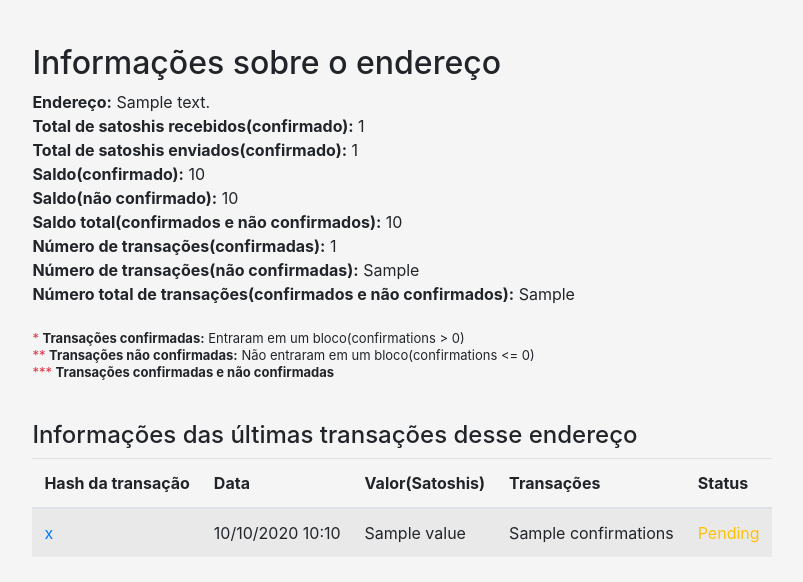
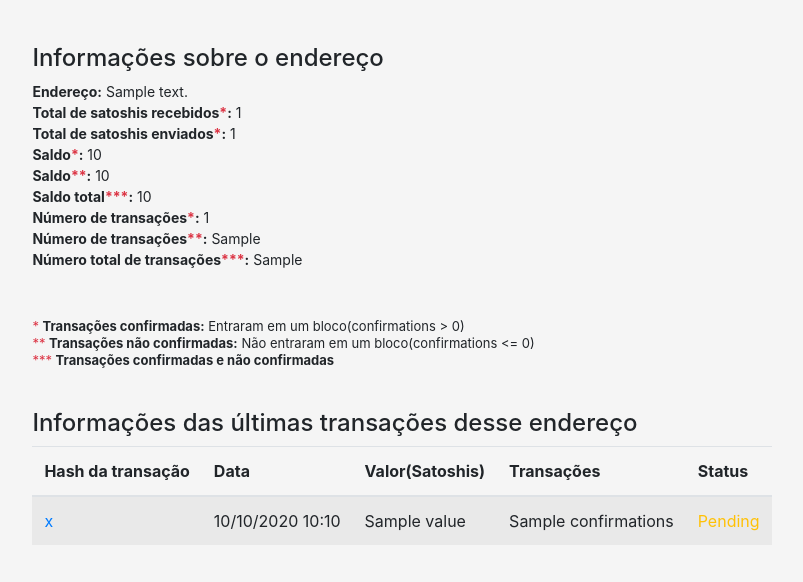
Before and after one commit to anderson9212/bitcoin, a Django app: template templates/index.html in a window 1280 px wide. Shown: the part 56-638 px from the top of the page, without its empty margins (238-1041 px from the left). Run offline with Django 3.2, Linux system fonts and the light colour scheme; the template is opened without the code that fills it: most values are stand-ins (such as "Sample title", 1, 10 or a date in 2020); some libraries are stand-ins or nearby versions.

Commit message:
Melhorias no visual(css)

```diff
--- a/static/css/style.css
+++ b/static/css/style.css
@@ -146,3 +146,7 @@ body {
     font-size: 13px;
     line-height: 17px;
 }
+
+.info_top{
+    font-size: 14px;
+}
--- a/templates/index.html
+++ b/templates/index.html
@@ -3,16 +3,18 @@
 
 {% block main %}
 
-    <h2 class="tit">Informações sobre o endereço</h2>
-    <b>Endereço:</b> {{ address }}<br>
-    <b>Total de satoshis recebidos(confirmado):</b> {{ total_received }}<br>
-    <b>Total de satoshis enviados(confirmado):</b> {{ total_sent }}<br>
-    <b>Saldo(confirmado):</b> {{ balance }}<br>
-    <b>Saldo(não confirmado):</b> {{ unconfirmed_balance }}<br>
-    <b>Saldo total(confirmados e não confirmados):</b> {{ final_balance }}<br>
-    <b>Número de transações(confirmadas):</b> {{ n_tx }}<br>
-    <b>Número de transações(não confirmadas):</b> {{ unconfirmed_n_tx }}<br>
-    <b>Número total de transações(confirmados e não confirmados):</b> {{ final_n_tx }}
+    <h4 class="tit">Informações sobre o endereço</h4>
+    <div class="info_top">
+        <b>Endereço:</b> {{ address }}<br>
+        <b>Total de satoshis recebidos<span class="text-danger">*</span>:</b> {{ total_received }}<br>
+        <b>Total de satoshis enviados<span class="text-danger">*</span>:</b> {{ total_sent }}<br>
+        <b>Saldo<span class="text-danger">*</span>:</b> {{ balance }}<br>
+        <b>Saldo<span class="text-danger">**</span>:</b> {{ unconfirmed_balance }}<br>
+        <b>Saldo total<span class="text-danger">***</span>:</b> {{ final_balance }}<br>
+        <b>Número de transações<span class="text-danger">*</span>:</b> {{ n_tx }}<br>
+        <b>Número de transações<span class="text-danger">**</span>:</b> {{ unconfirmed_n_tx }}<br>
+        <b>Número total de transações<span class="text-danger">***</span>:</b> {{ final_n_tx }}
+    </div>
 
     <br><br>
 
```
